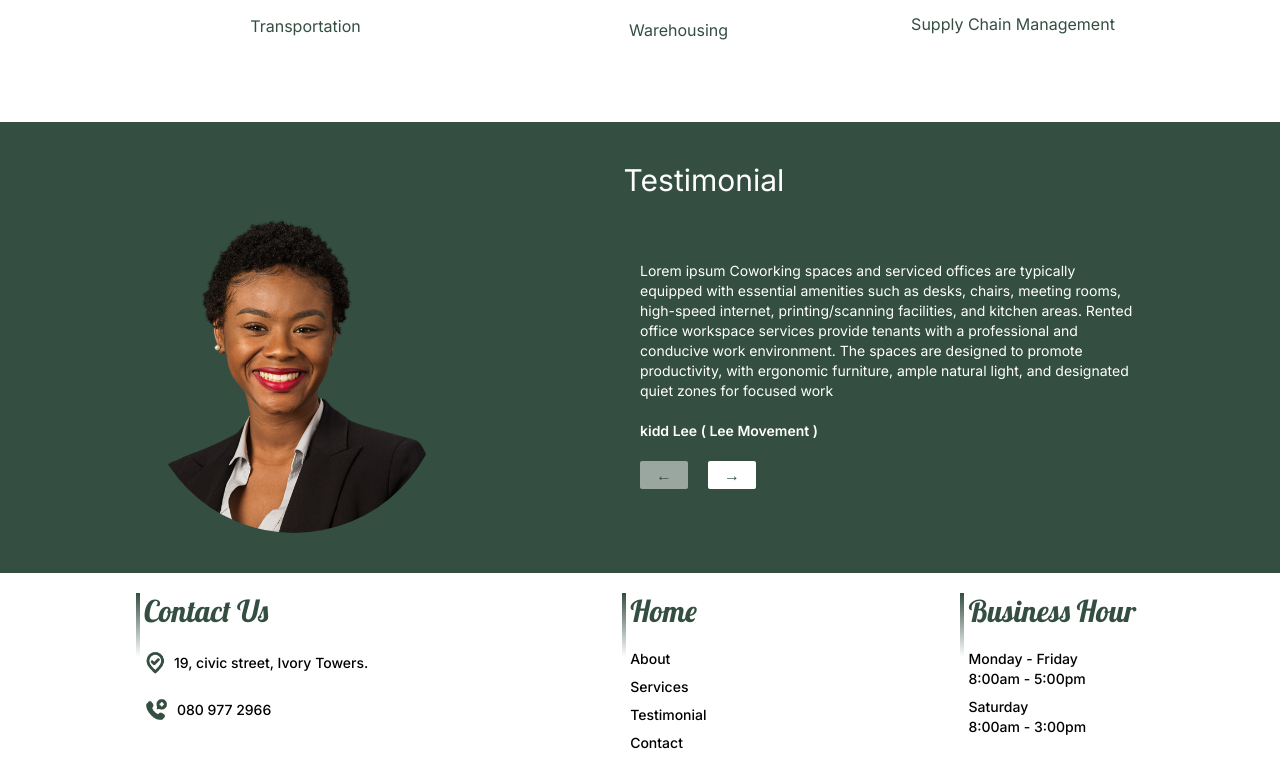
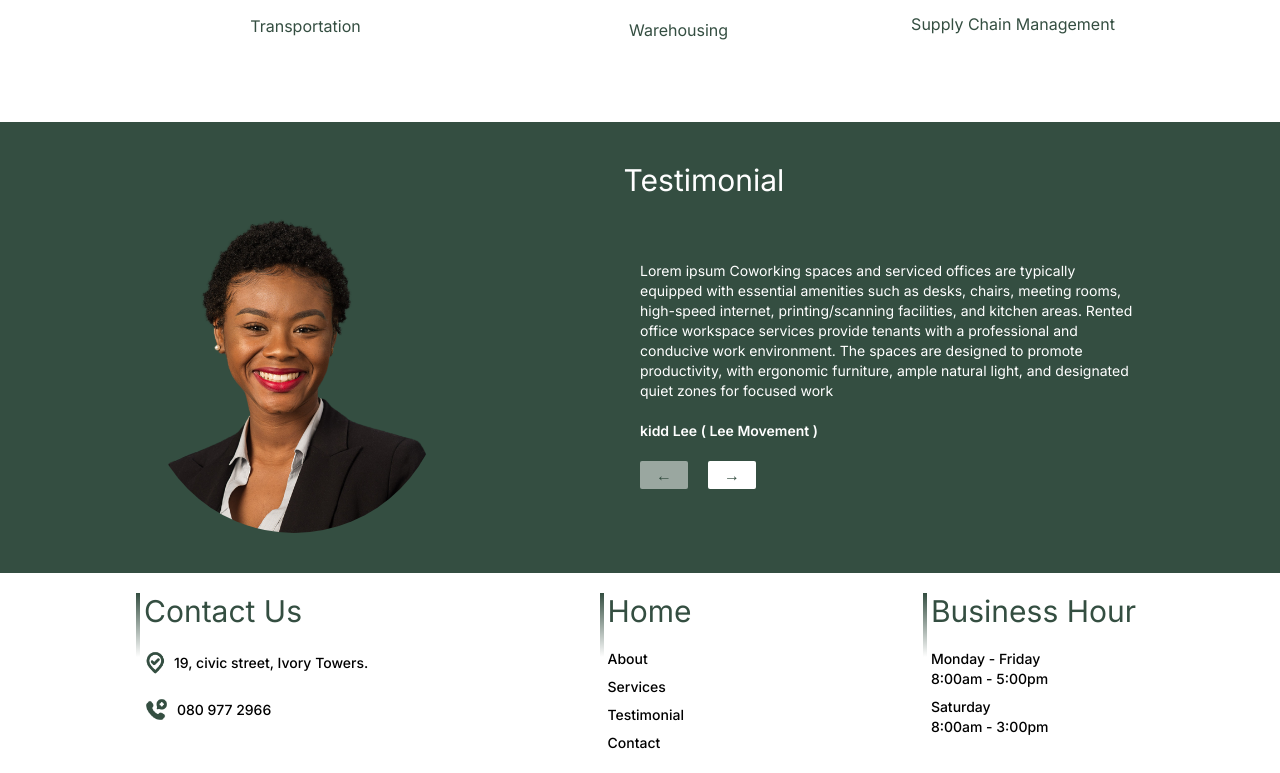
Before and after one commit to Dev-kami/Road-Tansit-Delivery, a Next.js app: page / in a window 1280 px wide. Shown: the part 2433-3206 px from the top of the page. Built offline with nearby package versions, Linux system fonts and the light colour scheme.

Commit message:
Remove lobster export

```diff
--- a/src/app/page.tsx
+++ b/src/app/page.tsx
@@ -8,10 +8,10 @@ import Footer from "@/components/Footer";
 
 //import { lobster } from "./layout";
 
-export const lobster = Lobster({
+/*export const lobster = Lobster({
   subsets: ["latin"],
   weight: "400",
-});
+});*/
 const Page = () => {
   return (
     <div className="h-screen w-full">
@@ -19,7 +19,7 @@ const Page = () => {
       <About />
       <GetStarted />
       <Services />
-      <Testimonials lobster={lobster} />
+      <Testimonials />
       <Footer />
     </div>
   );
--- a/src/components/Footer.tsx
+++ b/src/components/Footer.tsx
@@ -1,10 +1,10 @@
 import Image from "next/image";
 //import { lobster } from "@/app/layout";
-import { lobster } from "@/app/page";
+//import { lobster } from "@/app/page";
 
 const Footer = () => {
   const h3Style =
-    lobster.className +
+    // lobster.className +
     " font-lobster text-primary text-3xl before:h-16 relative before:w-1 before:bg-gradient-to-b from-primary to-white before:absolute before:-left-2";
 
   return (
--- a/src/components/GetStarted.tsx
+++ b/src/components/GetStarted.tsx
@@ -1,6 +1,6 @@
 import Image from "next/image";
 //import { lobster } from "@/app/layout";
-import { lobster } from "@/app/page";
+//import { lobster } from "@/app/page";
 
 const GetStarted = () => {
   return (
--- a/src/components/Home.tsx
+++ b/src/components/Home.tsx
@@ -1,7 +1,7 @@
 import NavBar from "./NavBar";
 //import { lobster } from "@/app/layout";
 import RequestQuoteButton from "@/ui/RequestQuoteButton";
-import { lobster } from "@/app/page";
+//import { lobster } from "@/app/page";
 
 const HomePage = () => {
   return (
--- a/src/components/Services.tsx
+++ b/src/components/Services.tsx
@@ -1,6 +1,6 @@
 import Image from "next/image";
 //import { lobster } from "@/app/layout";
-import { lobster } from "@/app/page";
+//import { lobster } from "@/app/page";
 
 const Services = () => {
   return (
--- a/src/components/Testimonials.tsx
+++ b/src/components/Testimonials.tsx
@@ -5,7 +5,9 @@ import Testimonial from "./Testimonial";
 import { useState } from "react";
 import { NextFont } from "next/dist/compiled/@next/font";
 
-const Testimonials = ({ lobster }: { lobster: NextFont }) => {
+const Testimonials = () =>
+  //{ lobster }: { lobster: NextFont }
+  {
     const testimonials = testimonialsData;
     const [isActive, setIsActive] = useState(0);
 
```
Lines whose indentation alone changed are shown as unchanged.
